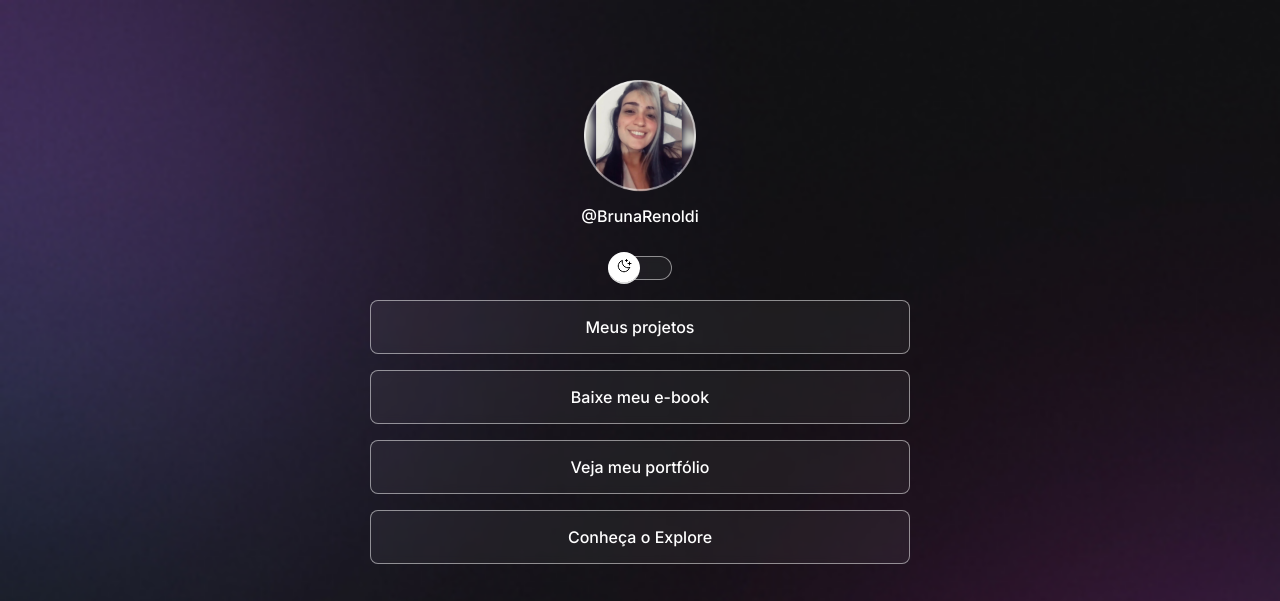
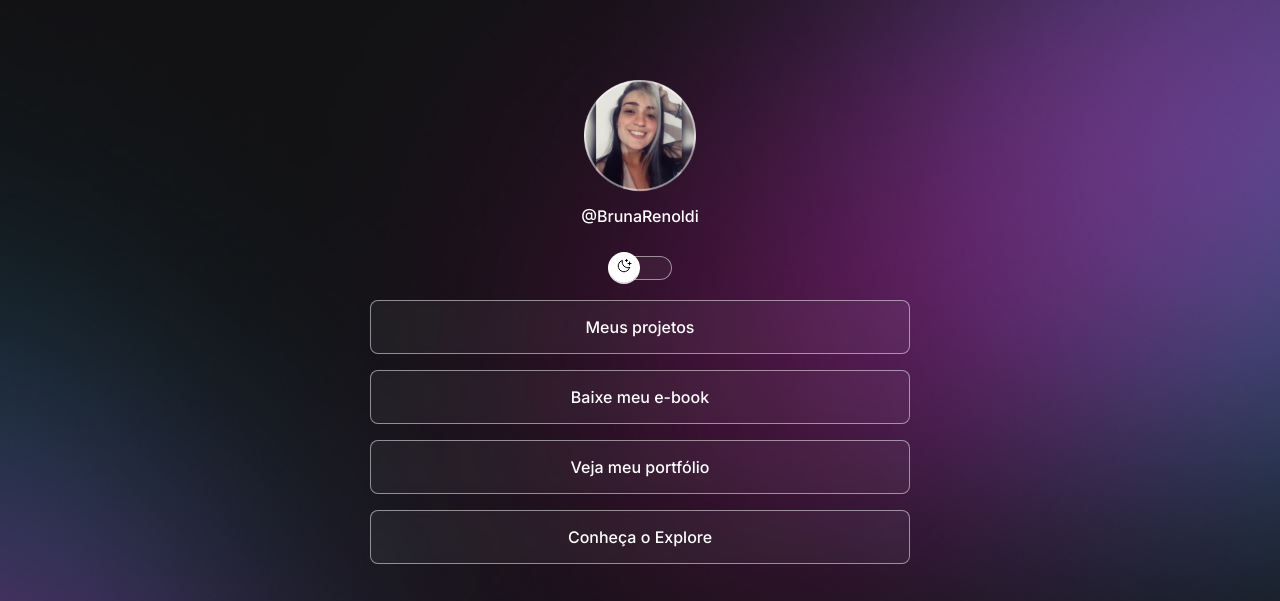
Before and after one commit to BrunaRenoldi/Projeto1, a plain HTML site: page index.html in a window 1280 px wide. Shown: the top 601 px of the page. Drawn offline with nearby package versions, Linux system fonts and the light colour scheme.

Commit message:
change background based on media queries

```diff
--- a/style.css
+++ b/style.css
@@ -26,6 +26,7 @@
 
 body {
   background: var(--bg-url) no-repeat top center/cover;
+  height: 100vh;
 }
 
 body * {
@@ -161,3 +162,14 @@ footer {
   text-align: center;
   font-size: 14px;
 }
+
+/* Media queries */
+@media (min-width: 700px) {
+  :root {
+    --bg-url: url(./assets/bg.jpg);
+  }
+
+  .light {
+    --bg-url: url(./assets/bg-light.jpg);
+  }
+}
```
Also changed, not shown: assets/bg-light.jpg (added), assets/bg.jpg (added).
